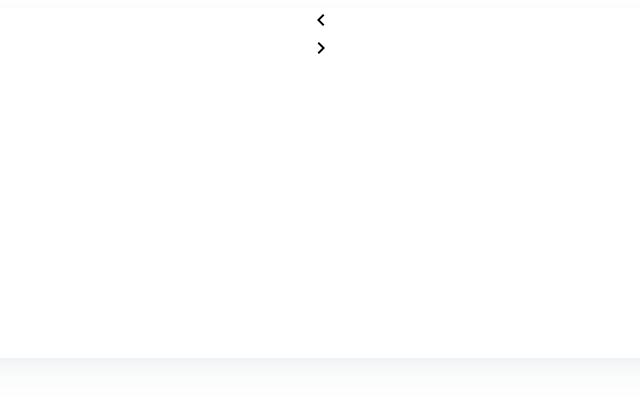
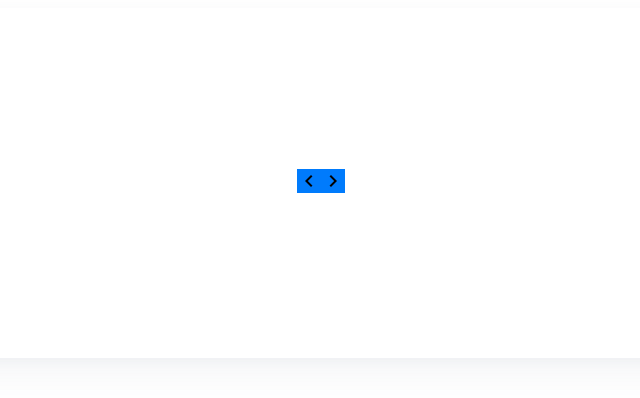
Before and after one commit to codacy20/angular-ts-testimonial-slider, an Angular app: page / in a window 1280 px wide. Shown: the top 398 px of the page, without its empty margins (257-897 px from the left). Built offline with nearby package versions, Linux system fonts and the light colour scheme; no server answers.

Commit message:
card styling

```diff
--- a/src/app/Card/card.scss
+++ b/src/app/Card/card.scss
@@ -4,4 +4,11 @@
   min-height: 350px;
   max-height: 650px;
   box-shadow: 17px 88px 60px -100px rgba(79, 94, 120, 0.18), 11px 0 20px -9px rgba(79, 94, 120, 0.1);
+  display: flex;
+  justify-content: center;
+  align-items: center;
+  .material-icons{
+    background-color: #007bfc;
+    cursor: pointer;
+  }
 }
```
